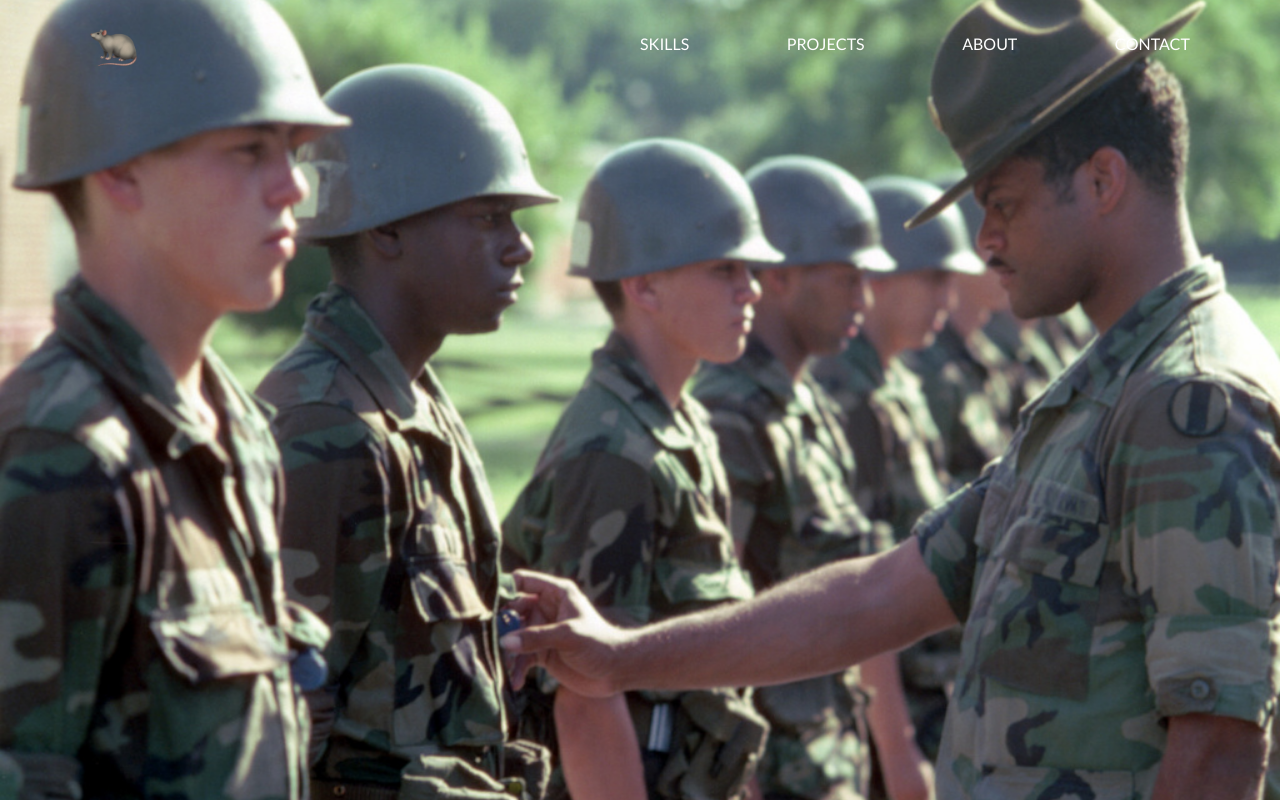
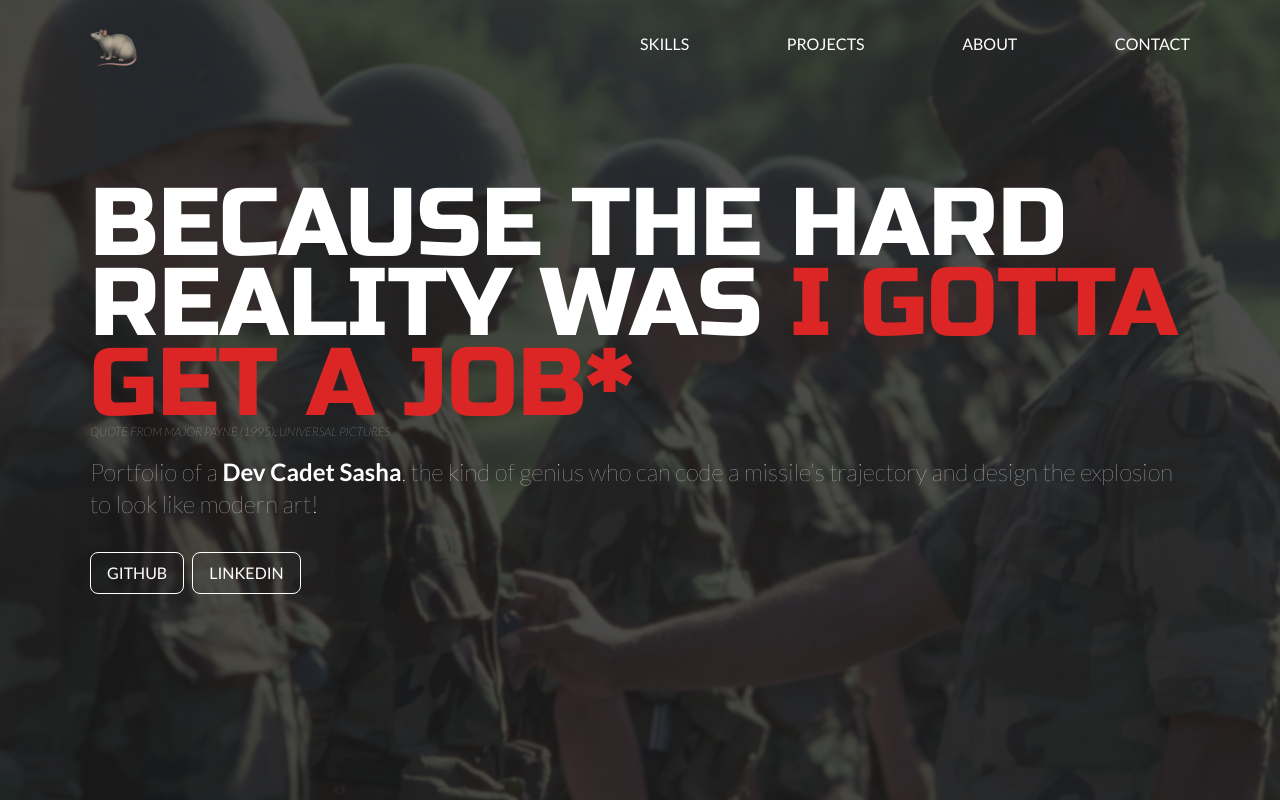
Before and after one commit to SeggyFault/SeggyFault.github.io, a React (Vite) app: page / in a window 1280 px wide. Built offline with nearby package versions, Linux system fonts and the light colour scheme.

Commit message:
feat: add Hero component

```diff
--- a/src/components/Header.jsx
+++ b/src/components/Header.jsx
@@ -1,9 +1,11 @@
 import Navigation from "./Navigation";
+import Hero from "./Hero";
 
 const Header = ({ children }) => {
   return (
-    <header className="bg-[url('./src/assets/images/hero-image.jpg')] bg-cover bg-center bg-no-repeat min-h-screen">
-      <Navigation/>
+    <header className="bg-[url('./src/assets/images/hero-image.jpg')] bg-cover bg-center bg-no-repeat min-h-screen before:absolute before:inset-0 before:bg-[#1E1E1E] before:bg-opacity-80 before:z-0 flex flex-col">
+      <Navigation />
+      <Hero />
     </header>
   );
 };
--- /dev/null
+++ b/src/components/Hero.jsx
@@ -0,0 +1,16 @@
+const Hero = () => {
+  return (
+    <div className="flex flex-col gap-4 items-start justify-start w-full max-w-[1140px] my-24 mx-auto px-5 z-10 relative">
+
+      <h1 className="leading-[80px] text-white uppercase text-8xl font-russo">Because the hard reality was <span className="text-red-600">I gotta get a job*</span><p className="text-xs italic text-white font-extralight font-lato">Quote from Major Payne (1995), Universal Pictures</p></h1>
+      <p className="text-2xl text-white font-extralight font-lato">Portfolio of a <span className="font-bold">Dev Cadet Sasha</span>, the kind of genius who can code a missile’s trajectory and design the explosion to look like modern art!</p>
+
+      <div className="flex gap-2 mt-4">
+        <button className="px-4 py-2 text-base text-white uppercase border border-white rounded-lg font-lato"><a href="https://github.com/SeggyFault" target="_blank"></a>GitHub</button>
+        <button className="px-4 py-2 text-base text-white uppercase border border-white rounded-lg font-lato"><a href="https://www.linkedin.com/in/omasiukevych/" target="_blank"></a>Linkedin</button>
+      </div>
+    </div>
+  );
+};
+
+export default Hero;
```
